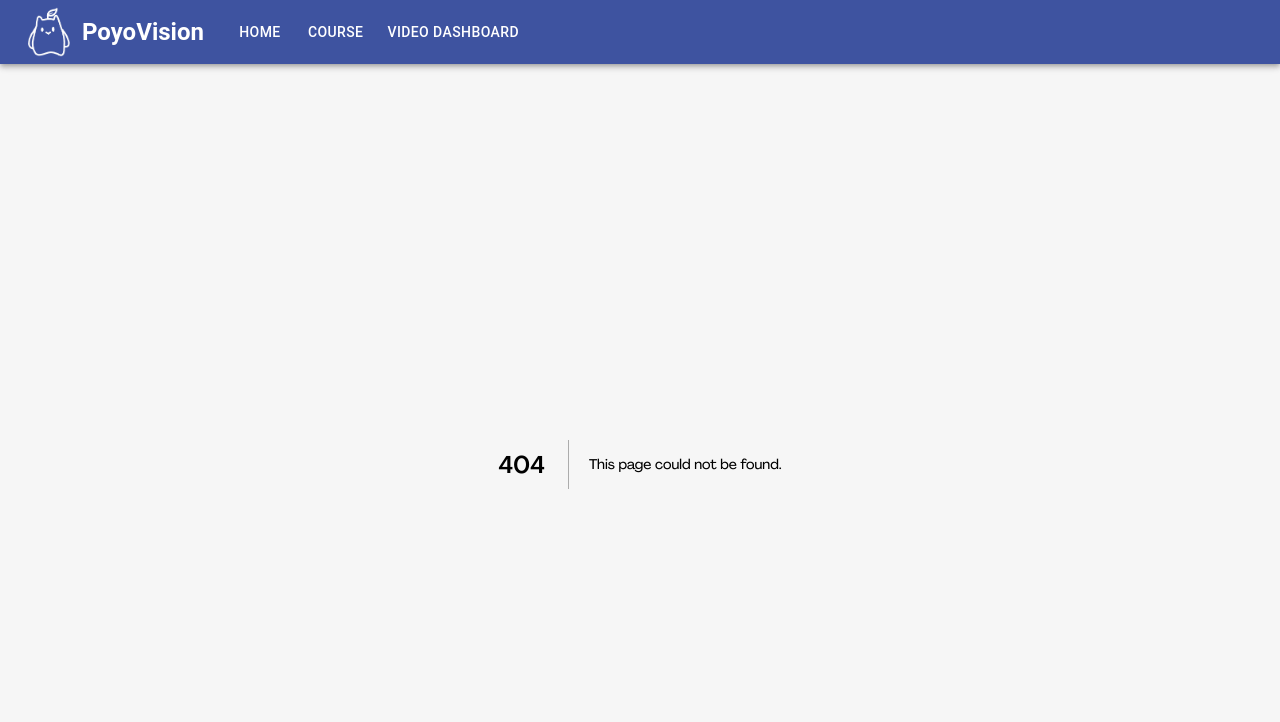
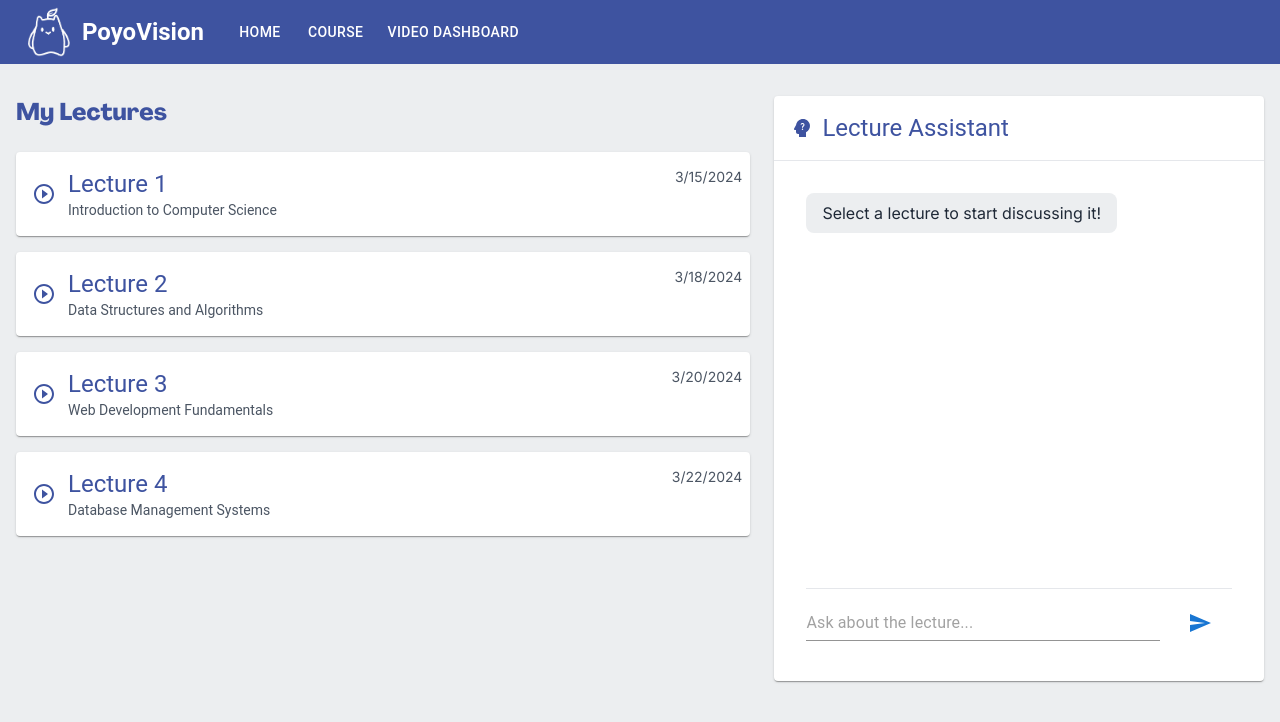
Before and after one commit to david-roh/poyoVision, a Next.js app: page /lectures in a window 1280 px wide. Before the commit this address had no page. Shown: the top 722 px of the page. Built offline with nearby package versions, Linux system fonts and the light colour scheme.

Commit message:
Added a Lectures page

```diff
--- /dev/null
+++ b/app/lectures/page.tsx
@@ -0,0 +1,5 @@
+import Lectures from "@/components/lectures";
+
+export default function CoursePage() {
+  return <Lectures />;
+}
--- /dev/null
+++ b/components/lectures.tsx
@@ -0,0 +1,103 @@
+'use client'
+
+import { Button, Card, CardContent, CardHeader, Input} from "@mui/material"
+import PsychologyAltIcon from '@mui/icons-material/PsychologyAlt';
+import PlayCircleOutlineIcon from '@mui/icons-material/PlayCircleOutline';
+import SendIcon from '@mui/icons-material/Send';
+import { useState } from "react"
+
+export default function Component() {
+  const [message, setMessage] = useState("")
+  const [chatHistory, setCharHistory] = useState([
+    { role: "assistant", content: "Select a lecture to start discussing it!" },
+  ])
+
+  const lectures = [
+    { id: 1, title: "Introduction to Computer Science", date: "2024-03-15" },
+    { id: 2, title: "Data Structures and Algorithms", date: "2024-03-18" },
+    { id: 3, title: "Web Development Fundamentals", date: "2024-03-20" },
+    { id: 4, title: "Database Management Systems", date: "2024-03-22" },
+  ];
+
+  return (
+    <div className="flex min-h-screen flex-col bg-[#ECEEF0]">
+      {/* Main Content */}
+      <main className="container mx-auto px-4 py-8">
+        <div className="grid gap-6 md:grid-cols-[1.5fr_1fr]">
+          {/* Left Column - Lecture List */}
+          <div className="space-y-4">
+            <h2 className="text-2xl font-bold text-[#3E53A0] mb-6">My Lectures</h2>
+            {lectures.map((lecture) => (
+              <Card key={lecture.id} className="bg-white shadow-lg hover:shadow-xl transition-shadow cursor-pointer">
+                <CardHeader
+                  title={
+                    <div className="flex items-center gap-3">
+                      <PlayCircleOutlineIcon className="h-5 w-5 text-[#3E53A0]" />
+                      <div>
+                        <div className="text-[#3E53A0]">Lecture {lecture.id}</div>
+                        <p className="text-sm text-gray-600">{lecture.title}</p>
+                      </div>
+                    </div>
+                  }
+                  action={
+                    <span className="text-sm text-gray-600">
+                      {new Date(lecture.date).toLocaleDateString()}
+                    </span>
+                  }
+                />
+              </Card>
+            ))}
+          </div>
+
+          {/* Right Column - Chat Bot */}
+          <Card className="bg-white shadow-lg">
+            <CardHeader
+              title={
+                <div className="text-[#3E53A0] flex items-center gap-2">
+                  <PsychologyAltIcon className="h-5 w-5" />
+                  Lecture Assistant
+                </div>
+              }
+              className="border-b"
+            />
+            <CardContent>
+              <div className="flex flex-col gap-4 h-[calc(100vh-20rem)] p-4">
+                <div className="flex-1 overflow-auto space-y-4">
+                  {chatHistory.map((msg, i) => (
+                    <div
+                      key={i}
+                      className={`flex ${
+                        msg.role === "assistant" ? "justify-start" : "justify-end"
+                      }`}
+                    >
+                      <div
+                        className={`rounded-lg px-4 py-2 max-w-[80%] ${
+                          msg.role === "assistant"
+                            ? "bg-[#ECEEF0] text-gray-800"
+                            : "bg-[#3E53A0] text-white"
+                        }`}
+                      >
+                        {msg.content}
+                      </div>
+                    </div>
+                  ))}
+                </div>
+                <div className="flex gap-2 pt-4 border-t">
+                  <Input
+                    placeholder="Ask about the lecture..."
+                    value={message}
+                    onChange={(e) => setMessage(e.target.value)}
+                    className="flex-1"
+                  />
+                  <Button className="bg-[#3E53A0] hover:bg-[#3E53A0]/90">
+                    <SendIcon className="h-4 w-4" />
+                  </Button>
+                </div>
+              </div>
+            </CardContent>
+          </Card>
+        </div>
+      </main>
+    </div>
+  )
+}
```
